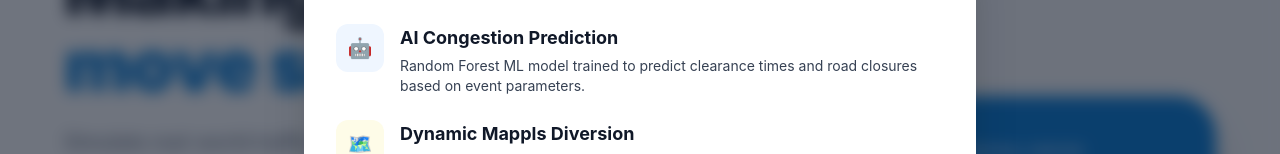
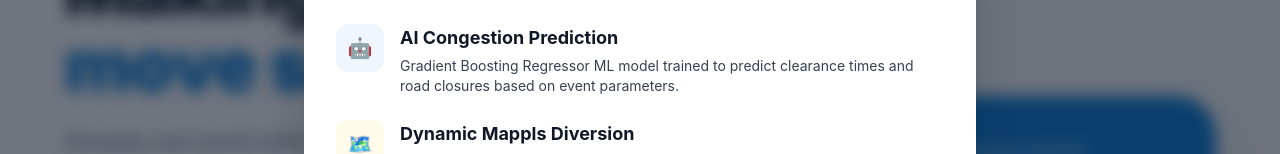
Before and after one commit to lowkeyd3v/TraffiSense-AI, a React (Vite) app in the folder frontend/: page / in a window 1280 px wide. Both pictures are taken after a click on the button "ℹ️ Features". Shown: the part 182-336 px from the top of the page. Built offline with nearby package versions, Linux system fonts and the light colour scheme; no server answers.

Commit message:
Replace Random Forest with Gradient Boosting Regressor

```diff
--- a/frontend/src/components/Header.jsx
+++ b/frontend/src/components/Header.jsx
@@ -86,7 +86,7 @@ export default function Header({ setView }) {
                     AI Congestion Prediction
                   </h3>
                   <p className="text-sm">
-                    Random Forest ML model trained to predict clearance times
+                    Gradient Boosting Regressor ML model trained to predict clearance times
                     and road closures based on event parameters.
                   </p>
                 </div>
```
